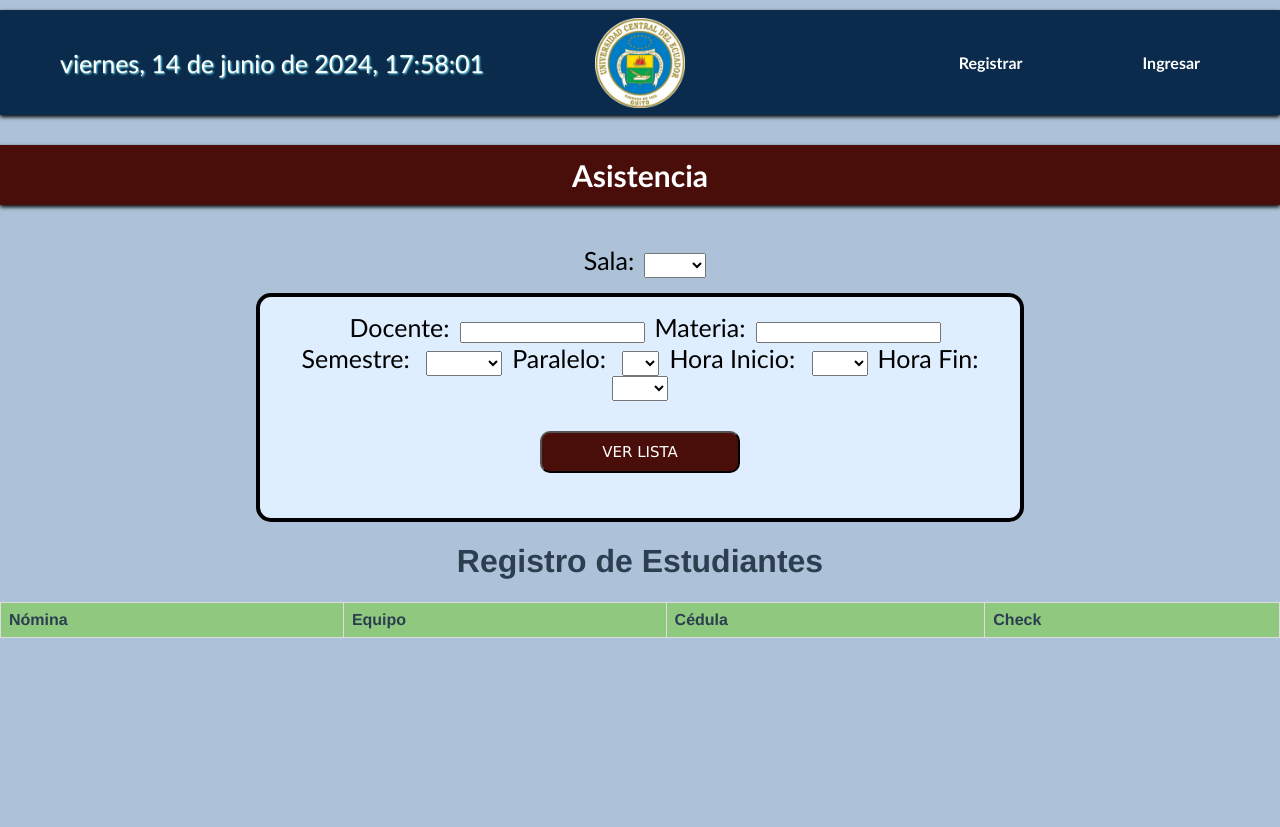
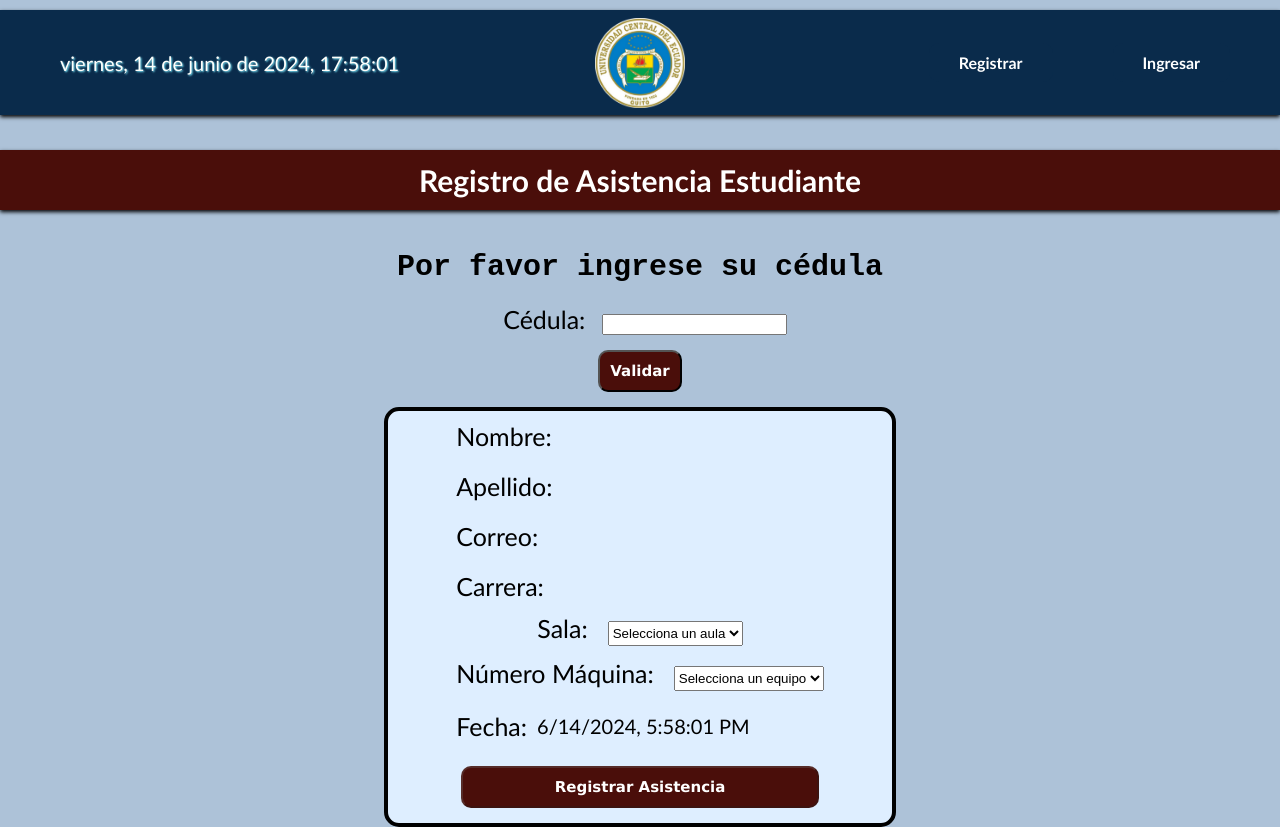
Before and after one commit to CristinaR08/syspyth_frontend, a Vue app: page /#/ingresarEstudiante in a window 1280 px wide. Before the commit this address led to /#/registrarEstudiante. Before the commit the page ends 800 px from the top, so only its background shows below. Built offline with nearby package versions, Linux system fonts and the light colour scheme.

Commit message:
Conexion DB y corrección aulas

```diff
--- a/src/App.vue
+++ b/src/App.vue
@@ -1,21 +1,17 @@
 <template>
   <div id="app">
     <Header />
-    <principalCivil />
+    <router-view> </router-view>
   </div>
 </template>
 
 <script>
 import Header from './components/Header.vue'
-//import principalCivil from './components/NotFound.vue'
-//import principalCivil from './modulos/Estudiantes/registrarEstudiante.vue'
-import principalCivil from './modulos/Docentes/AsistenciaDocente.vue'
 
 export default {
   name: 'App',
   components: {
     Header,
-    principalCivil
   }
 }
 </script>
--- a/src/components/DateTime.vue
+++ b/src/components/DateTime.vue
@@ -42,7 +42,7 @@ export default {
   text-shadow: 1px 1px 2px rgb(124, 235, 255);
   color: rgb(255, 255, 252);
   margin-left: 40px;
-  font-size: 25px;
+  font-size: 20px;
   font-family: 'Trebuchet MS', 'Lucida Sans Unicode', 'Lucida Grande', 'Lucida Sans', Arial, sans-serif;
 
 }
--- a/src/components/Header.vue
+++ b/src/components/Header.vue
@@ -1,7 +1,7 @@
 <template>
   <div class="header-container">
     <DateTime />
-    <img id="logoUCE" alt="Logo" src="@/assets/logoUCE.png" />
+    <img id="logoUCE" alt="Logo" src="@/assets/logoUCE.png" @click="principal" style="cursor: pointer;"/>
     <div class="options">
       <DropdownMenu title="Registrar" :items="['Estudiante']" />
       <DropdownMenu title="Ingresar" :items="['Docente', 'Estudiante']" />
@@ -18,7 +18,14 @@ export default {
   components: {
     DropdownMenu,
     DateTime
+  },
+
+  methods: {
+    principal(){
+      this.$router.push({path:"/"})
+    }
   }
+
 }
 </script>
 
--- a/src/components/Opciones.vue
+++ b/src/components/Opciones.vue
@@ -2,7 +2,11 @@
   <div class="dropdown">
     <button class="dropbtn" @click="toggleDropdown">{{ title }}</button>
     <div class="dropdown-content" v-if="showDropdown">
-      <a v-for="item in items" :key="item" href="#">{{ item }}</a>
+      <a v-for="item in items" :key="item" href="#">
+        <router-link v-if="item=='Estudiante' && title=='Registrar'" to="/registrarEstudiante"> {{ item }} </router-link>
+        <router-link v-if="item=='Estudiante' && title=='Ingresar'" to="/ingresarEstudiante"> {{ item }} </router-link>
+        <router-link v-if="item=='Docente' && title=='Ingresar'" to="/ingresarDocente"> {{ item }} </router-link>
+      </a>
     </div>
   </div>
 </template>
@@ -12,23 +16,23 @@ export default {
   props: {
     title: {
       type: String,
-      required: true
+      required: true,
     },
     items: {
       type: Array,
-      required: true
-    }
+      required: true,
+    },
   },
   data() {
     return {
-      showDropdown: false
+      showDropdown: false,
     };
   },
   methods: {
     toggleDropdown() {
       this.showDropdown = !this.showDropdown;
-    }
-  }
+    },
+  },
 };
 </script>
 
@@ -41,7 +45,7 @@ export default {
 }
 
 .dropbtn {
-  background-color: #0A2B4B;
+  background-color: #0a2b4b;
   color: rgb(255, 255, 255);
   padding: 10px 30px;
   font-size: 16px;
@@ -49,13 +53,13 @@ export default {
   border-radius: 10px;
   cursor: pointer;
   font-weight: bolder;
-  font-family: 'Gill Sans', 'Gill Sans MT', Calibri, 'Trebuchet MS', sans-serif;
+  font-family: "Gill Sans", "Gill Sans MT", Calibri, "Trebuchet MS", sans-serif;
 }
 
 .dropdown-content {
   display: none;
   position: absolute;
-  background-color: #1A72C9;
+  background-color: #1a72c9;
   color: rgb(255, 255, 255);
   min-width: 160px;
   box-shadow: 0px 8px 16px 0px rgb(0, 0, 0);
@@ -67,7 +71,7 @@ export default {
   padding: 12px 16px;
   text-decoration: none;
   display: block;
-  font-family: 'Gill Sans', 'Gill Sans MT', Calibri, 'Trebuchet MS', sans-serif;
+  font-family: "Gill Sans", "Gill Sans MT", Calibri, "Trebuchet MS", sans-serif;
 }
 
 .dropdown-content a:hover {
@@ -80,7 +84,7 @@ export default {
 }
 
 .dropdown:hover .dropbtn {
-  background-color: #1A72C9;
+  background-color: #1a72c9;
   color: rgb(0, 0, 0);
 }
 </style>
--- /dev/null
+++ b/src/components/solicitudExitosa.vue
@@ -0,0 +1,41 @@
+<template>
+    <div class="exito">
+      <img class="check" src="@/assets/check.png"/>
+      <p>Solicitud Exitosa</p>
+    </div>
+   </template>
+
+ <script>
+ export default {
+   methods: {
+     inicio(){
+       this.$router.push({path:"/solicitudExitosa"})
+     }
+   }
+
+ }
+ </script>
+
+ <style>
+
+ .exito {
+  display: flex;
+  flex-direction: column;
+  align-items: center;
+  margin-top: 20px;
+}
+
+.exito img {
+  margin: 50px;
+  max-width: 10%;
+  height: auto;
+}
+
+.exito p {
+  font-size: 70px;
+  color: black;
+  margin: 20px;
+  font-family: 'Gill Sans', 'Gill Sans MT', Calibri, 'Trebuchet MS', sans-serif;
+}
+
+ </style>
--- a/src/modulos/Docentes/AsistenciaDocente.vue
+++ b/src/modulos/Docentes/AsistenciaDocente.vue
@@ -1,7 +1,6 @@
 <template>
   <div>
     <h1 class="asis">Asistencia</h1>
-
     <div class="salas">
       <label for="sala">Sala:</label>
       <select id="sala" v-model="sala">
@@ -89,35 +88,33 @@
       </select>
       </div>
       <div class="boton">
-        <button @click="registrarAsistencia">VER LISTA</button>
+        <button @click="verEstudiantes">VER LISTA</button>
       </div>
     </div>
 
-<div class="mostrarLista">
-  <div class="lista">
-    <h1>Registro de Estudiantes</h1>
+<div v-if="mostrarLista" class="lista">
+  <h1 class="listado">Registro de Estudiantes</h1>
   <table>
     <thead>
       <tr>
-        <th>Nómina</th>
-        <th>Equipo</th>
-        <th>Cédula</th>
-        <th>Check</th>
+        <th>NÓMINA</th>
+        <th>EQUIPO</th>
+        <th>CÉDULA</th>
+        <th>ASISTENCIA</th>
       </tr>
     </thead>
     <tbody>
-        <tr v-for="student in students" :key="student.cedula">
+      <!--<tr v-for="student in students" :key="student.cedula">
           <td>{{ student.cedula }}</td>
           <td>{{ student.nombre }}</td>
           <td>{{ student.apellido }}</td>
           <td>{{ student.correo }}</td>
           <td>{{ student.carrera }}</td>
-        </tr>
+        </tr> -->
       </tbody>
   </table>
-  </div>
+  <button class="registrar" @click="registrarAsistencia">REGISTRAR ASISTENCIA</button>
 </div>
-
   </div>
 </template>
 
@@ -125,10 +122,14 @@
 export default {
   data() {
     return {
-      email: '',
-      password: '',
-      emailError: '',
-      mostrarContrasena: false
+      sala: '',
+      docente: '',
+      materia: '',
+      semestre: '',
+      paralelo: '',
+      Inicio: '',
+      Fin: '',
+      mostrarLista: false
     };
   },
   computed: {
@@ -137,20 +138,11 @@ export default {
     }
   },
   methods: {
-    validarEmail() {
-      if (!this.email.endsWith('@uce.edu.ec')) {
-        this.emailError = 'El email debe ser de la Universidad Central del Ecuador (uce.edu.ec)';
-      } else {
-        this.emailError = '';
-      }
+    verEstudiantes() {
+      this.mostrarLista = true;
     },
-    toggleMostrarContrasena() {
-      this.mostrarContrasena = !this.mostrarContrasena;
-    },
-    registrarAsistencia() {
-      // Aquí puedes realizar alguna acción con los datos, como enviarlos a un servidor
-      console.log('Email:', this.email);
-      console.log('Contraseña:', this.password);
+    registrarAsistencia(){
+      this.$router.push({path:'/solicitudExitosa'})
     }
   }
 };
@@ -193,7 +185,23 @@ export default {
   font-family: 'Gill Sans', 'Gill Sans MT', Calibri, 'Trebuchet MS', sans-serif;
 }
 
-button{
+.listado{
+  display: flex;
+  justify-content: space-between;
+  align-items: center;
+  height: 40px;
+  justify-content: center;
+  margin: 40px 0px 40px 0px; /*top right bottom left*/
+  background-color: #4A749F;
+  box-shadow: 0 2px 4px rgb(0, 0, 2);
+  padding: 0 20px;
+  color: rgb(0, 0, 0);
+  font-size: 20px;
+  font-family: 'Gill Sans', 'Gill Sans MT', Calibri, 'Trebuchet MS', sans-serif;
+
+}
+
+button {
   margin: 30px 0px;
   font-size: 15px;
   padding: 10px;
@@ -202,6 +210,11 @@ button{
   border-radius: 10px;
   width: 200px;
   font-family: Verdana, Geneva, Tahoma, sans-serif;
+}
+
+.registrar{
+  background: #1A72C9;
+  font-weight: bold;
 }
 
 label{
@@ -222,14 +235,16 @@ select{
 }
 
 th, td {
-  border: 1px solid #ddd;
+  border: 1px solid #C2DBF4;
   padding: 8px;
-  text-align: left;
 }
 
 th {
-  background-color: #8EC97F;
+  background-color: #0A2A4A;
   font-weight: bold;
+  color: #ffffff;
+  text-align: center;
+  font-family: 'Gill Sans', 'Gill Sans MT', Calibri, 'Trebuchet MS', sans-serif;
 }
 
 </style>
--- a/src/modulos/Docentes/ingresarDocente.vue
+++ b/src/modulos/Docentes/ingresarDocente.vue
@@ -21,7 +21,7 @@
     </div>
 
     <!-- Botón para enviar el formulario (opcional) -->
-    <button @click="crearDocente" :disabled="cedulaError || contraseñaError">INGRESAR</button>
+    <button @click="ingresarAsistencia">INGRESAR</button>
 
   </div>
 
@@ -47,15 +47,8 @@ export default {
         this.cedulaError = '';
       }
     },
-    crearDocente() {
-      // Validar que las contraseñas coincidan
-      if (this.nuevaContraseña !== this.confirmarContraseña) {
-        this.contraseñaError = 'Las contraseñas no coinciden';
-        return;
-      }
-      // Aquí puedes realizar alguna acción con los datos, como enviarlos a un servidor
-      console.log('Cédula:', this.cedula);
-      console.log('Nueva Contraseña:', this.nuevaContraseña);
+    ingresarAsistencia(){
+      this.$router.push({path:'/asistenciaDocente'})
     }
   }
 };
--- a/src/modulos/Estudiantes/ingresarEstudiante.vue
+++ b/src/modulos/Estudiantes/ingresarEstudiante.vue
@@ -7,13 +7,13 @@
     <h1>Por favor ingrese su cédula</h1>
   </div>
 
-  <div>
+  <div class="cedula">
       <label for="cedula">Cédula: </label>
       <input type="text" id="cedula" v-model="cedula" @blur="validarCedula">
       <p v-if="cedulaError" style="color: red;">{{ cedulaError }}</p>
   </div>
 
-    <button @click="validarCedula" class="validar">Validar</button>
+  <button @click="validarCedula" class="validar">Validar</button>
 
   <div class="contenedor">
     <div class="Datos">
@@ -30,6 +30,7 @@
     <div>
       <label for="sala">Sala:</label>
       <select id="sala" v-model="sala">
+        <option disabled value="">Selecciona un aula</option>
         <option value="Aula1">Aula 1</option>
         <option value="Aula2">Aula 2</option>
         <option value="Aula3">Aula 3</option>
@@ -41,16 +42,32 @@
     <div>
       <label for="numero_maquina">Número Máquina:</label>
       <select id="numero_maquina" v-model="numeroMaquina">
-        <option v-if="sala === 'Aula1'" value="100">Equipo 100</option>
-        <option v-if="sala === 'Aula1'" value="101">Equipo 101</option>
-        <option v-if="sala === 'Aula2'" value="200">Equipo 200</option>
-        <option v-if="sala === 'Aula2'" value="201">Equipo 201</option>
-        <option v-if="sala === 'Aula3'" value="301">Equipo 201</option>
-        <option v-if="sala === 'Aula3'" value="302">Equipo 201</option>
-        <option v-if="sala === 'AulaA'" value="1">Equipo 201</option>
-        <option v-if="sala === 'AulaA'" value="2">Equipo 201</option>
-        <option v-if="sala === 'AulaB'" value="1">Equipo 201</option>
-        <option v-if="sala === 'AulaB'" value="2">Equipo 201</option>
+        <option disabled value="">Selecciona un equipo</option>
+
+  <template v-if="sala === 'Aula1'">
+    <option value="101">Equipo 101</option>
+    <option v-for="i in 19" :key="'Aula1-' + i" :value="101 + i">Equipo {{ 101 + i }}</option>
+  </template>
+
+  <template v-if="sala === 'Aula2'">
+    <option value="201">Equipo 201</option>
+    <option v-for="i in 19" :key="'Aula2-' + i" :value="201 + i">Equipo {{ 201 + i }}</option>
+  </template>
+
+  <template v-if="sala === 'Aula3'">
+    <option value="301">Equipo 301</option>
+    <option v-for="i in 19" :key="'Aula3-' + i" :value="301 + i">Equipo {{ 301 + i }}</option>
+  </template>
+
+  <template v-if="sala === 'AulaA'">
+  <option value="101">Equipo A01</option>
+  <option v-for="i in 29" :key="'AulaA-' + i" :value="'A' + formatNumber(i + 1)">Equipo {{ 'A' + formatNumber(i + 1) }}</option>
+</template>
+
+<template v-if="sala === 'AulaB'">
+  <option value="101">Equipo B01</option>
+  <option v-for="i in 23" :key="'AulaB-' + i" :value="'B' + formatNumber(i + 1)">Equipo {{ 'B' + formatNumber(i + 1) }}</option>
+</template>
       </select>
     </div>
 
@@ -61,16 +78,19 @@
       </div>
     </div >
 
-    <button @click="registrarAsistencia" class="registrar">Registrar Asistencia</button>
+    <button @click="registrarAsistencia" class="registrar" :disabled="!cedulaValida">Registrar Asistencia</button>
   </div>
 
 </template>
 
 <script>
+import axios from "axios";
+
 export default {
   data() {
     return {
       currentDateTime: this.getCurrentDateTime(),
+      cedula: '',
       nombre: '',
       apellido: '',
       correo: '',
@@ -78,42 +98,64 @@ export default {
       equipo: '',
       emailError: '',
       sala:'',
-      numeroMaquina: ''
+      numeroMaquina: '',
+      cedulaError: '',
+      cedulaValida: false
     };
   },
   methods: {
-    async fetchUserData() {
+    formatNumber(number) {
+      return number.toString().padStart(2, '0');
+    },
+    async validarCedula() {
+      if (!this.cedula) {
+        this.cedulaError = 'La cédula es obligatoria';
+        this.cedulaValida = false;
+        return;
+      }
+
       try {
-        // Aquí simulamos una solicitud HTTP para obtener los datos del usuario desde tu base de datos
-        const response = await fetch('https:');
-        if (!response.ok) {
-          throw new Error('No se pudo obtener los datos del usuario');
-        }
-        const data = await response.json();
-        // Asignamos los datos obtenidos a las variables del componente
+        const response = await axios.get(`http://127.0.0.1:5000/api/v1.0/estudiantes/consultar/${this.cedula}`);
+        const data = response.data;
         this.nombre = data.nombre;
         this.apellido = data.apellido;
         this.correo = data.correo;
         this.carrera = data.carrera;
+        this.cedulaError = '';
+        this.cedulaValida = true;
       } catch (error) {
-        console.error('Error al obtener los datos del usuario:', error.message);
+        this.cedulaError = error.response ? error.response.data.message : 'No existe estudiante registrado con esa cédula';
+        this.cedulaValida = false;
       }
     },
-    validarEmail() {
-      if (!this.correo.endsWith('@uce.edu.ec')) {
-        this.emailError = 'El correo debe ser de la Universidad Central del Ecuador (uce.edu.ec)';
-      } else {
-        this.emailError = '';
+    async registrarAsistencia() {
+      if (!this.cedulaValida || !this.numeroMaquina || !this.sala) {
+        this.cedulaError = 'Debes completar todos los campos antes de registrar la asistencia';
+        return;
+      }
+
+      const registroData = {
+        cedula: this.cedula,
+        numero_maquina: this.numeroMaquina,
+        sala: this.sala
+      };
+
+      try {
+        const response = await axios.post('http://127.0.0.1:5000/api/v1.0/registro_estudiantes/registrar', registroData);
+        alert('Asistencia registrada exitosamente');
+        // Limpiar los datos después de registrar
+        this.cedula = '';
+        this.datosEstudiante = null;
+        this.numeroMaquina = '';
+        this.sala = '';
+        this.cedulaValida = null;
+        this.cedulaError = '';
+      } catch (error) {
+        this.cedulaError = error.response ? error.response.data.error : 'Error al registrar la asistencia';
       }
     },
-    registrarAsistencia() {
-      // Aquí puedes realizar alguna acción con los datos, como enviarlos a un servidor
-      console.log('Registrando asistencia...');
-      console.log('Datos del estudiante:', this.estudiante);
-      //fetch
-    },
     getCurrentDateTime() {
-      const now = new Date(); //fecha larga
+      const now = new Date();
       return now.toLocaleString();
     },
     updateDateTime() {
@@ -150,8 +192,10 @@ export default {
   color: black;
   font-family: 'Courier New', Courier, monospace;}
 
+
 .Datos{
-  display: grid
+  display: grid;
+  grid-template-columns: repeat(2, 100px);
 }
 
 .fecha {
@@ -172,6 +216,7 @@ export default {
 .validar{
   margin: 15px;
   font-family: Verdana, Geneva, Tahoma, sans-serif;
+  font-weight: bold
 }
 
 .contenedor{
@@ -186,7 +231,10 @@ export default {
 
 .registrar{
   margin: 15px;
+  font-family: Verdana, Geneva, Tahoma, sans-serif;
+  font-weight: bold
 }
+
 
 label{
   font-family: 'Gill Sans', 'Gill Sans MT', Calibri, 'Trebuchet MS', sans-serif;
@@ -199,4 +247,24 @@ select{
     height: 25px;
   }
 
+  button{
+  margin: 30px 0px;
+  font-size: 15px;
+  padding: 10px;
+  color: #ffffff;
+  background: #4A0E0A;
+  border-radius: 10px;
+  font-family: Verdana, Geneva, Tahoma, sans-serif;
+}
+
+span{
+  font-family: 'Gill Sans', 'Gill Sans MT', Calibri, 'Trebuchet MS', sans-serif;
+  font-size: 25px;
+  color: #444242;
+  margin: 10px;
+}
+
+select{
+  margin: 10px;
+}
 </style>
--- a/src/modulos/Estudiantes/registrarEstudiante.vue
+++ b/src/modulos/Estudiantes/registrarEstudiante.vue
@@ -40,10 +40,10 @@ import router from "@/router/router.js";
 export default {
   data() {
     return {
+      cedula: "",
       nombre: "",
       apellido: "",
       correo: "",
-      cedula: "",
       carrera: "",
       errorMessage:""
     };
@@ -53,53 +53,39 @@ export default {
     //LOGICA
     // CONEXIONES API
     async saveEstudent() {
-      const ruta = `/registrarEstudiante`;
-      await router.push(ruta);
+      // Validaciones antes de enviar la solicitud
+      if (!this.cedula || !this.nombre || !this.apellido || !this.correo || !this.carrera) {
+        this.errorMessage = 'Todos los campos son obligatorios';
+        return;
+      }
 
-      // Validar el correo electrónico
-      if (!this.correo.endsWith("@uce.edu.ec")) {
-              this.errorMessage = "El correo debe ser de la UCE";
-              return;
-            }
-
-      const path = "http://127.0.0.1:5000/api/v1.0/registro_estudiantes/registrar";
-      const data = {
-        nombre: this.nombre,
-        apellido: this.apellido,
-        correo: this.correo,
-        cedula: this.cedula,
-        carrera: this.carrera,
-      };
+      if (!this.correo.endsWith('@uce.edu.ec')) {
+        this.errorMessage = 'El correo electrónico debe ser de la UCE';
+        return;
+      }
 
       try {
-        const response = await axios.post(path, data);
-        console.log(response.data);
-        alert("Estudiante registrado exitosamente.");
-        this.resetForm();
+        const response = await axios.post('http://127.0.0.1:5000/api/v1.0/estudiantes/registrar', {
+          cedula: this.cedula,
+          nombre: this.nombre,
+          apellido: this.apellido,
+          correo: this.correo,
+          carrera: this.carrera
+        });
+        alert('Estudiante registrado exitosamente.');
+        this.errorMessage = '';
+        this.cedula = '';
+        this.nombre = '';
+        this.apellido = '';
+        this.correo = '';
+        this.carrera = '';
       } catch (error) {
-        console.error(error);
-
-        if (error.response && error.response.data) {
-          const errorData = error.response.data;
-          if (errorData.code === "DUPLICATE_CEDULA") {
-            this.errorMessage = "La cédula ya está registrada.";
-          } else if (errorData.code === "DUPLICATE_CORREO") {
-            this.errorMessage = "El correo ya está registrado.";
-          } else {
-            this.errorMessage = "Ocurrió un error al registrar el estudiante.";
-          }
+        if (error.response) {
+          this.errorMessage = error.response.data.error;
         } else {
-          this.errorMessage = "Ocurrió un error al registrar el estudiante.";
+          this.errorMessage = 'Error al registrar el estudiante';
         }
       }
-    },
-    resetForm() {
-      this.nombre = "";
-      this.apellido = "";
-      this.correo = "";
-      this.cedula = "";
-      this.carrera = "";
-      this.errorMessage = "";
     }
   },
 };
@@ -119,6 +105,10 @@ export default {
   color: rgb(255, 255, 255);
   font-size: 20px;
   font-family: 'Gill Sans', 'Gill Sans MT', Calibri, 'Trebuchet MS', sans-serif;
+}
+
+alert{
+  font-size: 40px;
 }
 
 .container {
@@ -161,4 +151,10 @@ label{
   color: #000000;
 }
 
+.error-message {
+  color: red;
+  margin: 10px;
+  font-family: 'Lucida Sans', 'Lucida Sans Regular', 'Lucida Grande', 'Lucida Sans Unicode', Geneva, Verdana, sans-serif;
+}
+
 </style>
```
Also changed, not shown: src/router/router.js (+14 -2 lines), src/assets/check.png (added), src/components/NavBar.vue (deleted).
